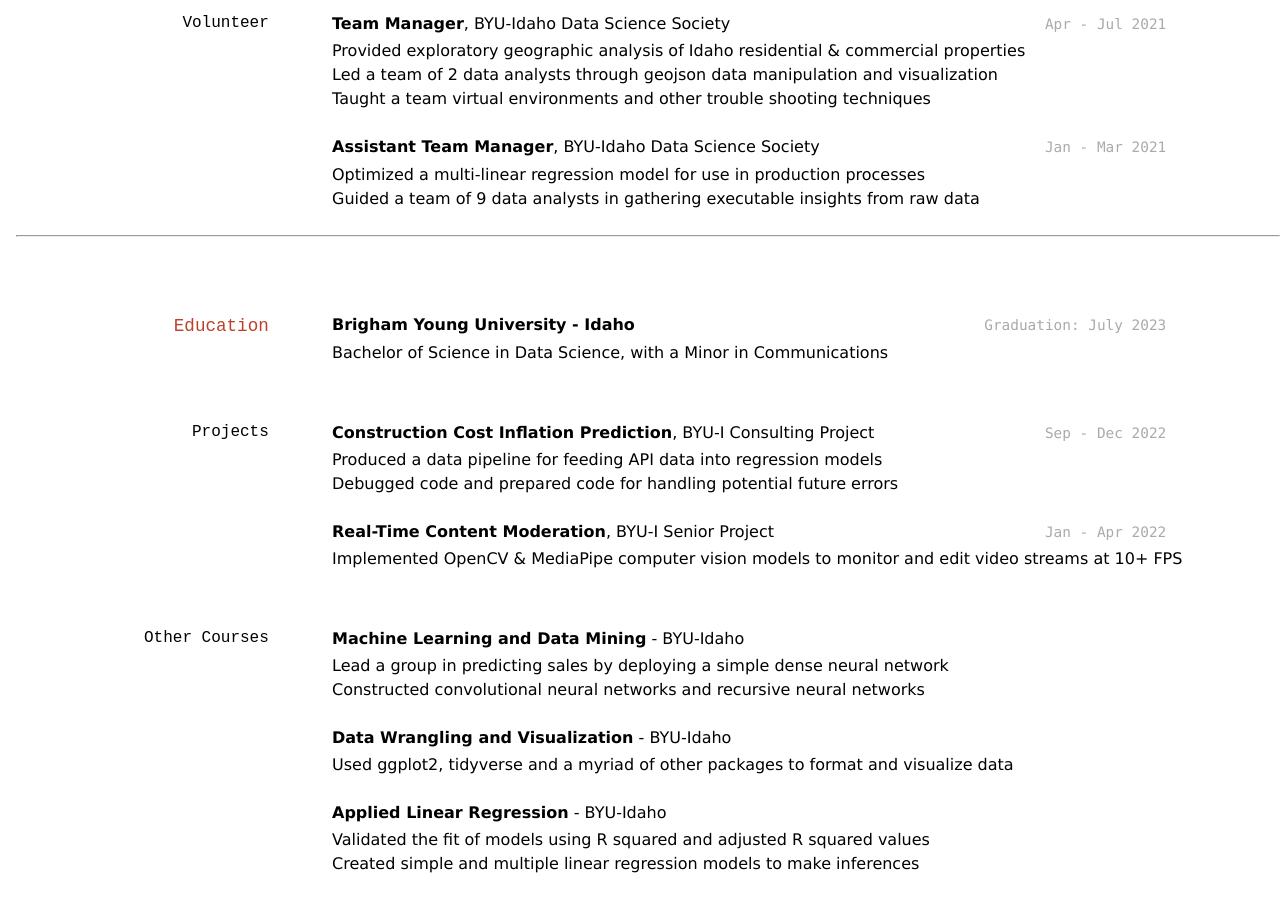
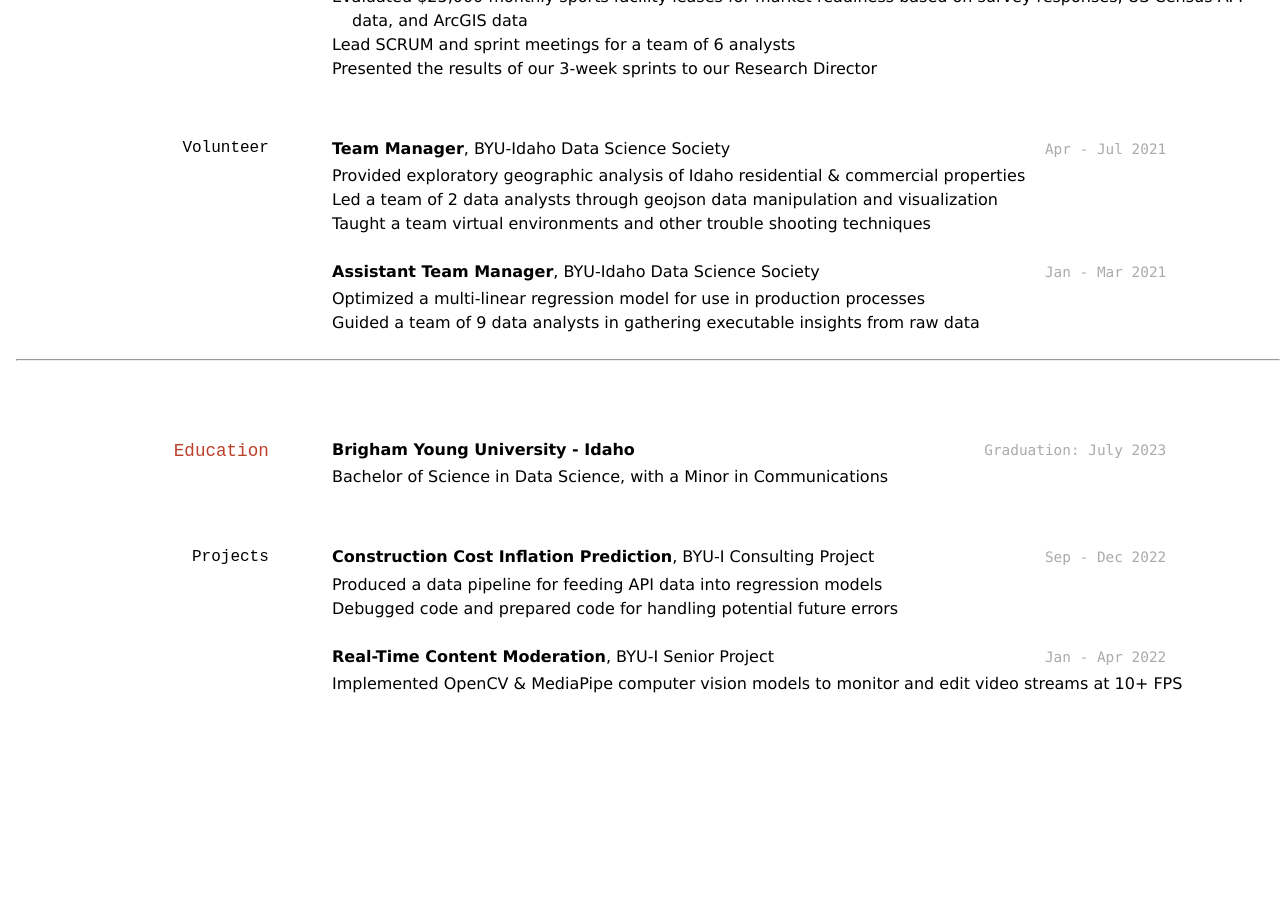
Before and after one commit to BrianGrant-Data/Resume, a Jekyll site: the page built from docs/index.md, in a window 1280 px wide and 900 px high, scrolled down 633 px. Built offline with Jekyll 4.4.1, drawn with Linux system fonts in a browser that asks for light colours; after the commit the page ends 1353 px from its top, so only the background shows below that; some of the changed text lies outside the part shown.

Commit message:
Removed Courses, added skills

```diff
--- a/docs/index.md
+++ b/docs/index.md
@@ -67,16 +68,3 @@
 `Jan - Apr 2022`
 __Real-Time Content Moderation__, BYU-I Senior Project
 - Implemented OpenCV & MediaPipe computer vision models to monitor and edit video streams at 10+ FPS
-
-
-### Other Courses
-__Machine Learning and Data Mining__ - BYU-Idaho
-- Lead a group in predicting sales by deploying a simple dense neural network
-- Constructed convolutional neural networks and recursive neural networks
-
-__Data Wrangling and Visualization__ - BYU-Idaho
-- Used ggplot2, tidyverse and a myriad of other packages to format and visualize data
-
-__Applied Linear Regression__ - BYU-Idaho
-- Validated the fit of models using R squared and adjusted R squared values
-- Created simple and multiple linear regression models to make inferences
```
Also changed, not shown: other parts of docs/index.md (+2 -1 lines).
